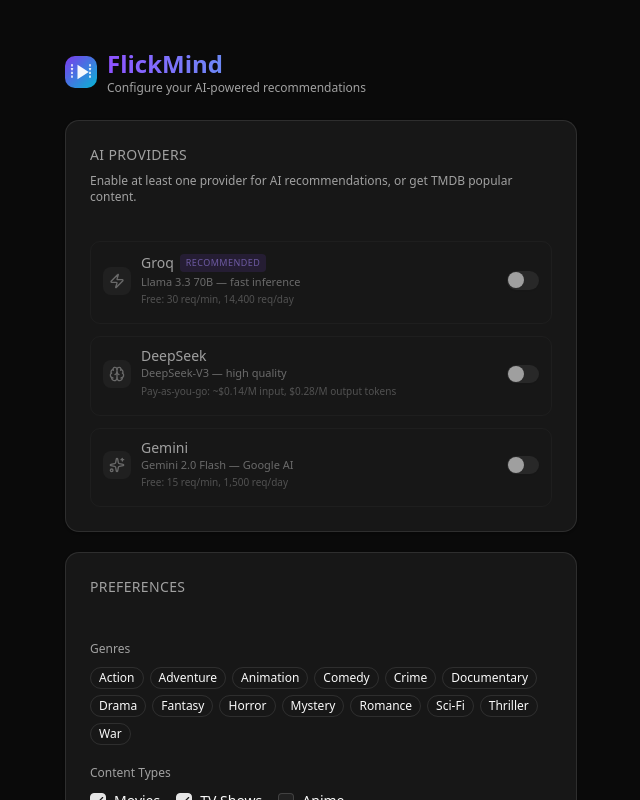
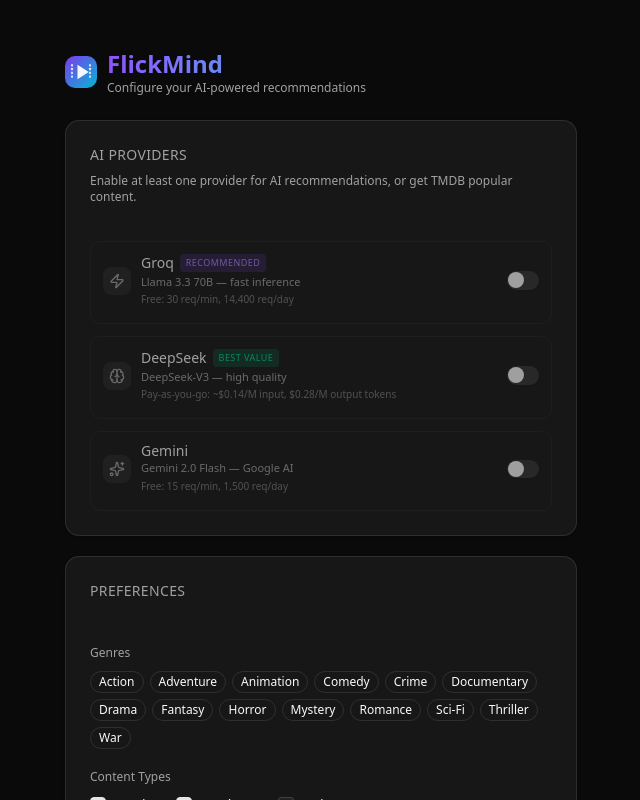
Before and after one commit to ngenohkevin/flickmind-frontend, a Next.js app: page /configure in a window 1280 px wide. Shown: the top 800 px of the page, without its empty margins (319-959 px from the left). Built offline with nearby package versions, Linux system fonts and the light colour scheme; no server answers.

Commit message:
Add 'Best Value' badge to DeepSeek as cheapest paid option

```diff
--- a/src/components/config-form.tsx
+++ b/src/components/config-form.tsx
@@ -95,7 +95,7 @@
     name: "Groq",
     description: "Llama 3.3 70B — fast inference",
     freeTier: "Free: 30 req/min, 14,400 req/day",
-    recommended: true,
+    recommended: "best",
     keyUrl: "https://console.groq.com/keys",
     placeholder: "gsk_...",
     keyPrefix: "gsk_",
@@ -109,7 +109,7 @@
     name: "DeepSeek",
     description: "DeepSeek-V3 — high quality",
     freeTier: "Pay-as-you-go: ~$0.14/M input, $0.28/M output tokens",
-    recommended: false,
+    recommended: "cheapest",
     keyUrl: "https://platform.deepseek.com/api_keys",
     placeholder: "sk-...",
     keyPrefix: "sk-",
@@ -378,9 +378,14 @@
                         <p className="text-sm font-medium leading-none">
                           {provider.name}
                         </p>
-                        {provider.recommended && (
+                        {provider.recommended === "best" && (
                           <span className="text-[9px] font-medium uppercase tracking-wider bg-violet-500/20 text-violet-400 px-1.5 py-0.5 rounded">
                             Recommended
+                          </span>
+                        )}
+                        {provider.recommended === "cheapest" && (
+                          <span className="text-[9px] font-medium uppercase tracking-wider bg-emerald-500/20 text-emerald-400 px-1.5 py-0.5 rounded">
+                            Best Value
                           </span>
                         )}
                       </div>
```
